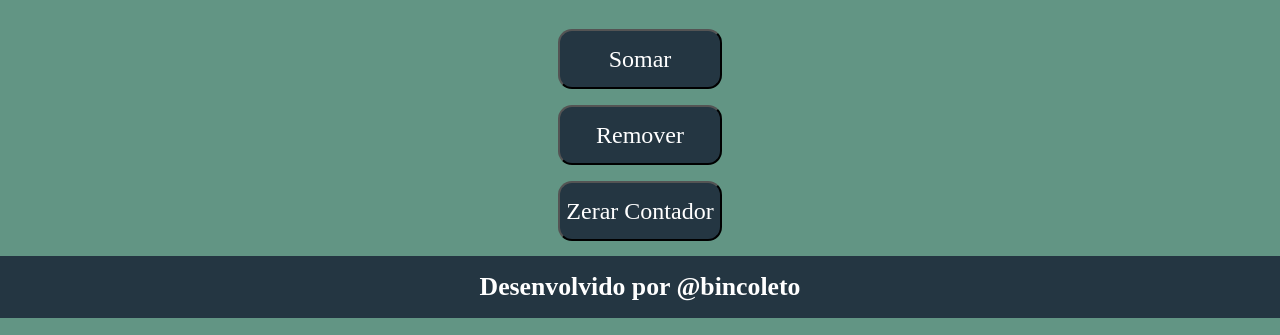
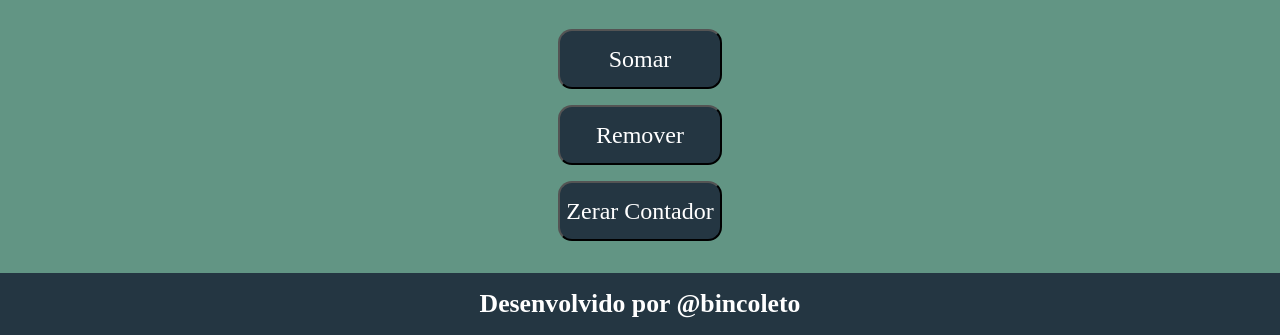
Before and after one commit to Bincoleto/Contador, a plain HTML site: page index.html in a window 1280 px wide. Shown: the part 482-817 px from the top of the page. Drawn offline with Linux system fonts and the light colour scheme; a web font is replaced by a local one.

Commit message:
Removido posição  fixa do rodapé

```diff
--- a/index.css
+++ b/index.css
@@ -105,8 +105,8 @@ footer{
     text-align: center;
     font-family: "Strait", serif;
     font-size: 22px;
-    position: fixed;
-    bottom: 0;
+/*     position: fixed;
+    bottom: 0; */
 }
 
 footer h3{
```
